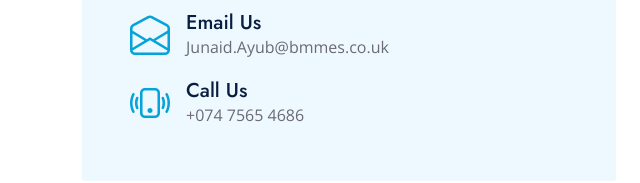
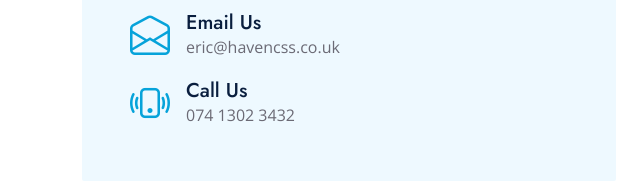
Before and after one commit to thintalltobi/care-support, a website with bundled scripts: page care-support/contact.html in a window 1280 px wide. Shown: the part 698-881 px from the top of the page, 0-640 px from the left. Built offline with nearby package versions, Linux system fonts and the light colour scheme.

```diff
--- a/care-support/contact.html
+++ b/care-support/contact.html
@@ -157,14 +157,14 @@
                             <i class="bi bi-envelope-open fs-1 text-primary me-3"></i>
                             <div class="text-start">
                                 <h5 class="mb-0">Email Us</h5>
-                                <span>Junaid.Ayub@bmmes.co.uk</span>
+                                <span>eric@havencss.co.uk</span>
                             </div>
                         </div>
                         <div class="d-flex align-items-center">
                             <i class="bi bi-phone-vibrate fs-1 text-primary me-3"></i>
                             <div class="text-start">
                                 <h5 class="mb-0">Call Us</h5>
-                                <span>+074 7565 4686</span>
+                                <span>074 1302 3432</span>
                             </div>
                         </div>
                     </div>
```
Also changed, not shown: care-support/img/carefirst2.png (added).
